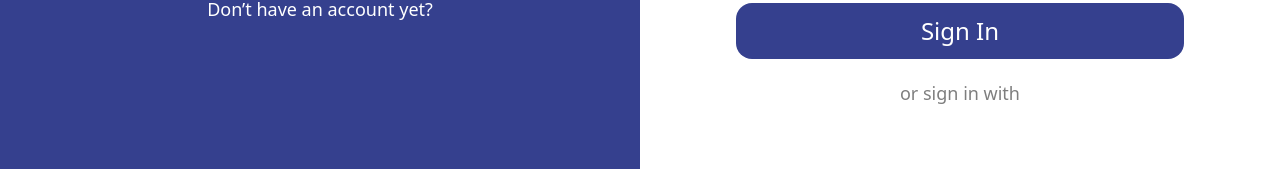
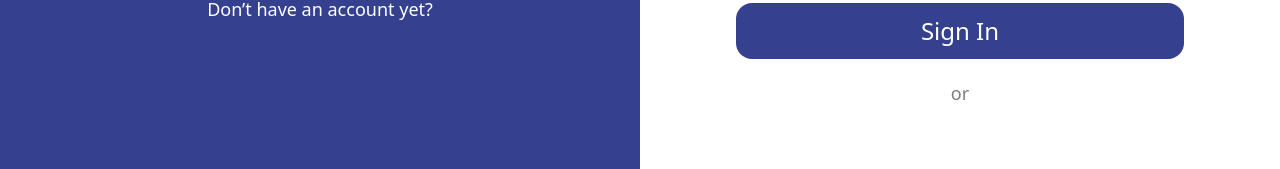
Before and after one commit to ninathan/GatsisHub, a React (Vite) app in the folder frontend/: page /login in a window 1280 px wide. Shown: the part 615-784 px from the top of the page. Built offline with nearby package versions, Linux system fonts and the light colour scheme; no server answers.

Commit message:
minor changes

```diff
--- a/frontend/src/components/Login/LoginComponent.jsx
+++ b/frontend/src/components/Login/LoginComponent.jsx
@@ -154,7 +154,7 @@ const Login = () => {
             </button>
           </form>
 
-          <p className='text-black text-sm md:text-lg mt-5 opacity-50'>or sign in with</p>
+          <p className='text-black text-sm md:text-lg mt-5 opacity-50'>or</p>
 
           {/* ✅ GOOGLE LOGIN BUTTON */}
           <div className='flex justify-center mt-5'>
@@ -163,7 +163,7 @@ const Login = () => {
               onError={handleGoogleError}
               shape='pill'
               size='large'
-              text='signin_with'
+              text='continue_with'
             />
           </div>
         </div>
```
Also changed, not shown: 1 other file (tests, documents, lock files or other folders).
